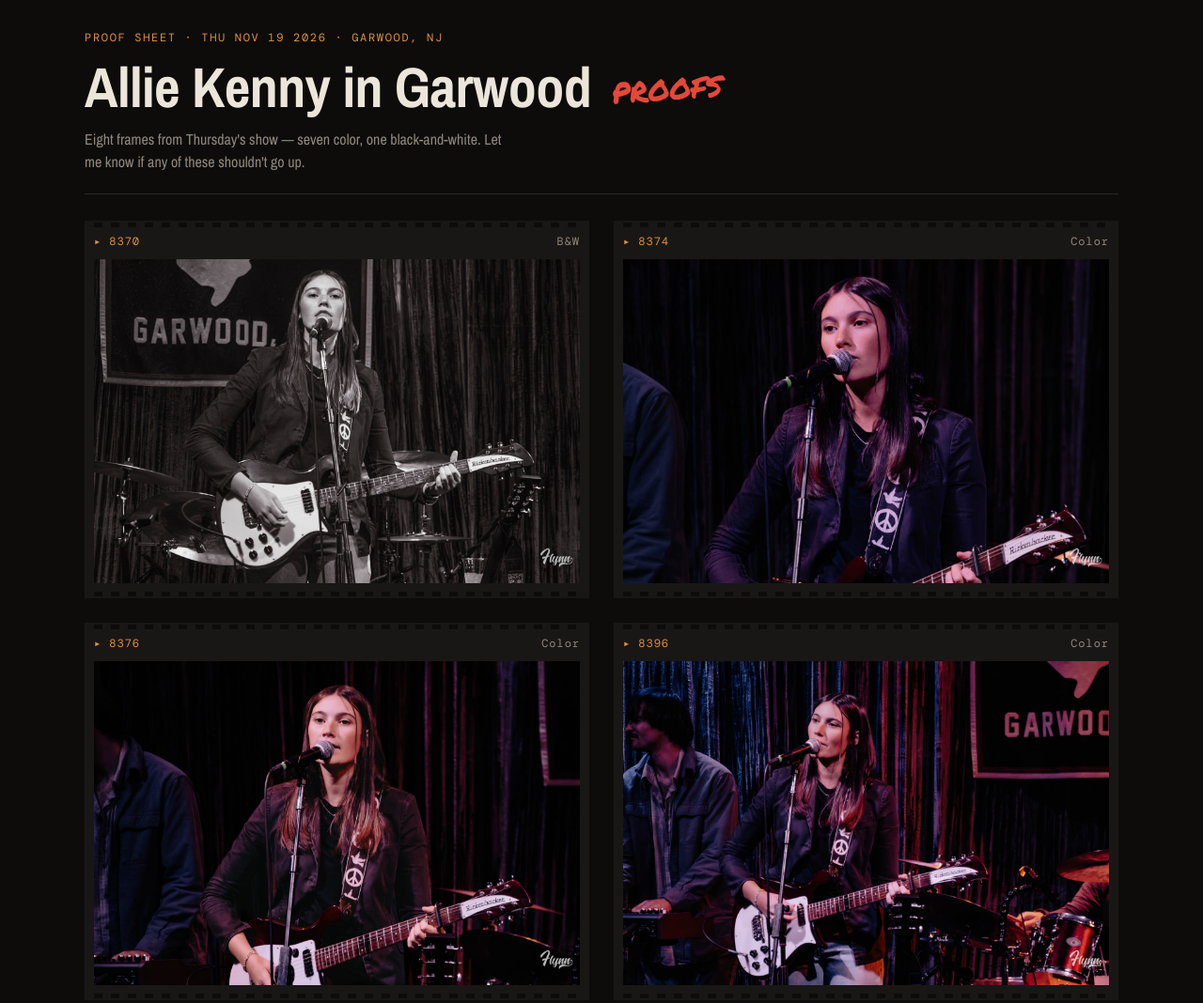
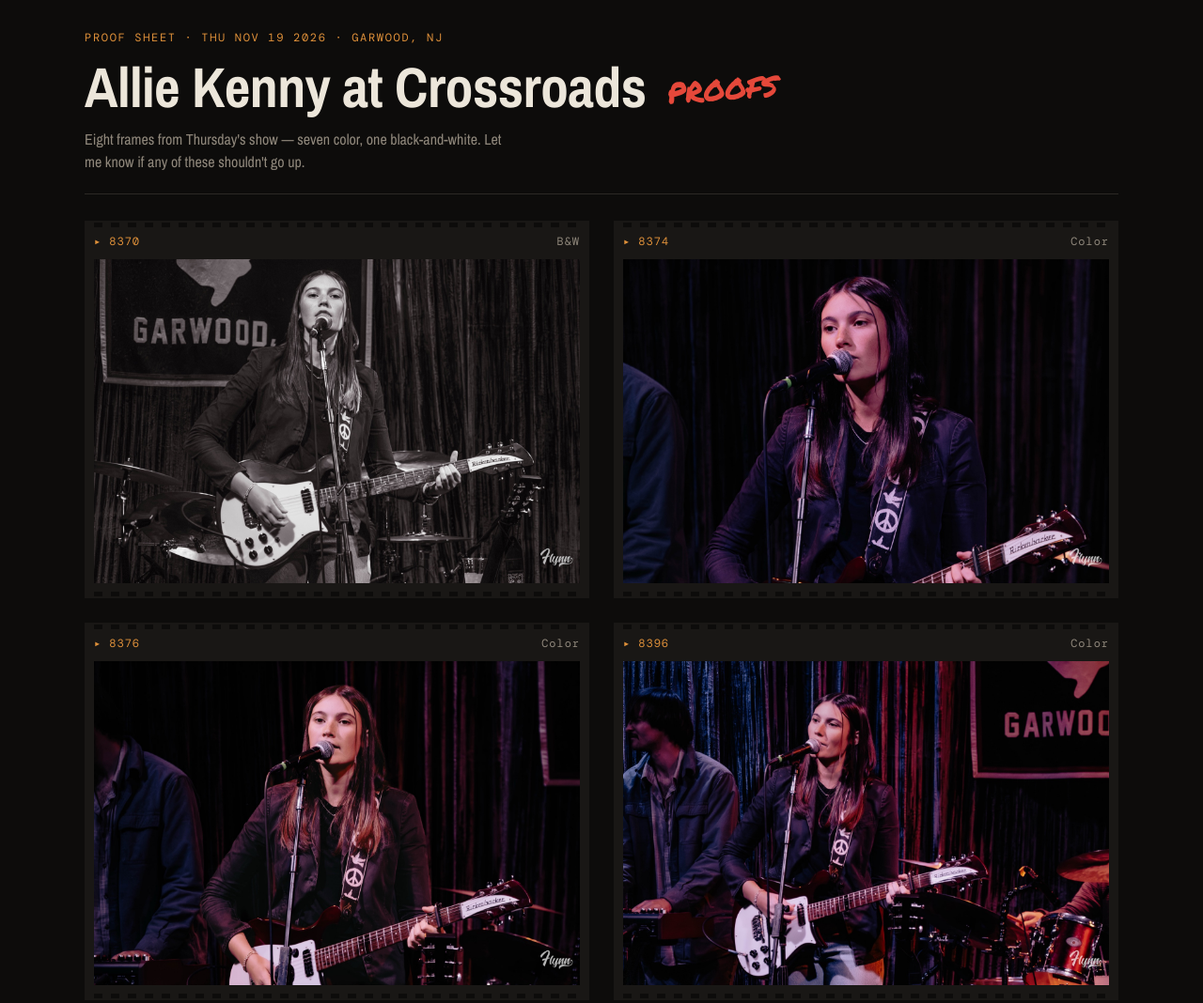
Before and after one commit to franciscountry/flynnonguitar, a plain HTML site: page proofs/allie-kenny/index.html in a window 1280 px wide. Shown: the top 1068 px of the page at 94% size. Drawn offline with nearby package versions, Linux system fonts and the light colour scheme.

Commit message:
Allie Kenny proofs: headline to Allie Kenny at Crossroads
Co-Authored-By: Claude Opus 5.5 <noreply@anthropic.com>

```diff
--- a/proofs/allie-kenny/index.html
+++ b/proofs/allie-kenny/index.html
@@ -4,7 +4,7 @@
 <meta charset="utf-8">
 <meta name="viewport" content="width=device-width,initial-scale=1,viewport-fit=cover">
 <meta name="robots" content="noindex,nofollow">
-<title>Allie Kenny in Garwood</title>
+<title>Allie Kenny at Crossroads</title>
 <link rel="preconnect" href="https://fonts.googleapis.com">
 <link rel="stylesheet" href="https://fonts.googleapis.com/css2?family=Archivo+Narrow:wght@400;600;700&family=DM+Mono:wght@400;500&family=Permanent+Marker&display=swap">
 <style>
@@ -59,7 +59,7 @@ footer{color:var(--muted);font-size:13px;font-family:var(--mono);letter-spacing:
 <div class="wrap">
   <header>
     <div class="slug">Proof sheet · Thu Nov 19 2026 · Garwood, NJ</div>
-    <h1>Allie Kenny in Garwood <em>proofs</em></h1>
+    <h1>Allie Kenny at Crossroads <em>proofs</em></h1>
     <p class="lede">Eight frames from Thursday's show — seven color, one black-and-white. Let me know if any of these shouldn't go up.</p>
   </header>
 
@@ -80,7 +80,7 @@ FRAMES.forEach(f=>{
   el.className="frame single";
   const label=f.bw?"B&amp;W":"Color";
   el.innerHTML=`<div class="edge"><span>▸ ${f.n}</span><span class="solo">${label}</span></div>
-    <div class="pair"><figure><img src="img/full/${f.n}.jpg?v=2" loading="lazy" alt="Allie Kenny in Garwood, frame ${f.n}, ${label}"></figure></div>`;
+    <div class="pair"><figure><img src="img/full/${f.n}.jpg?v=2" loading="lazy" alt="Allie Kenny at Crossroads, frame ${f.n}, ${label}"></figure></div>`;
   sheet.appendChild(el);
 });
 </script>
```
Also changed, not shown: proofs/ally-kenny/index.html (+2 -2 lines).
